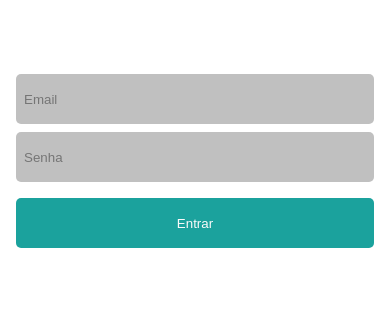
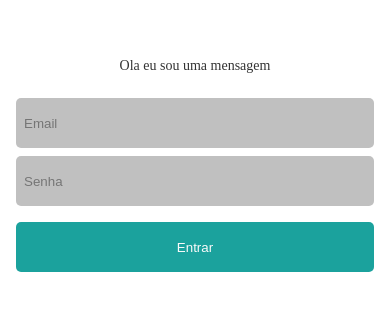
Before and after one commit to sergiomos/cake-boss, a React (Create React App) app in the folder packages/web/: page / in a window 390 px wide. Shown: the part 257-568 px from the top of the page. Built offline with nearby package versions, Linux system fonts and the light colour scheme; no server answers.

Commit message:
style: login mobile

```diff
--- a/packages/web/src/components/LoginForm/style.js
+++ b/packages/web/src/components/LoginForm/style.js
@@ -2,10 +2,6 @@ import styled from 'styled-components';
 
 export const Container = styled.div`
   width: 100%;
-  height: 100vh;
-  display: flex;
-  align-items: center;
-  justify-content: center;
 `;
 
 export const Form = styled.form`
--- a/packages/web/src/context/UserProvider.jsx
+++ b/packages/web/src/context/UserProvider.jsx
@@ -9,7 +9,7 @@ axios.defaults.baseURL = process.env.REACT_APP_API_URL || 'http://localhost:3333
 const UserProvider = ({ children }) => {
   const [email, setEmail] = useState('');
   const [password, setPassword] = useState('');
-  const [loginStatus, setLoginStatus] = useState('');
+  const [loginStatus, setLoginStatus] = useState(200);
 
   const [user, setUser] = useState({
     _id: '',
--- a/packages/web/src/pages/login/index.jsx
+++ b/packages/web/src/pages/login/index.jsx
@@ -3,9 +3,11 @@ import React, { useEffect, useState } from 'react';
 import useUserContext from '../../hooks/useUserContext';
 import LoginForm from '../../components/LoginForm';
 
+import { Container, Box, StatusMessage } from './style';
+
 const Login = () => {
   const { singIn, loginStatus, setLoginStatus } = useUserContext();
-  const [loginStatusMessage, setLoginStatusMessage] = useState('');
+  const [loginStatusMessage, setLoginStatusMessage] = useState('Ola eu sou uma mensagem');
 
   const handleUserLogin = async (userEmail, userPassword) => {
     setLoginStatus('loading');
@@ -23,19 +25,25 @@ const Login = () => {
   };
 
   useEffect(() => {
-    const time = 5000;
+    const time = 500055550;
     setTimeout(() => {
       setLoginStatusMessage('');
     }, time);
   }, [loginStatusMessage]);
 
   return (
-    <div>
-      {loginStatusMessage}
-      <LoginForm
-        handleUserLogin={handleUserLogin}
-      />
-    </div>
+    <Container>
+      <Box>
+        <StatusMessage
+          loginStatus={loginStatus}
+        >
+          {loginStatusMessage}
+        </StatusMessage>
+        <LoginForm
+          handleUserLogin={handleUserLogin}
+        />
+      </Box>
+    </Container>
   );
 };
 
--- /dev/null
+++ b/packages/web/src/pages/login/style.js
@@ -0,0 +1,31 @@
+import styled from 'styled-components';
+
+export const Container = styled.div`
+  width: 100%;
+  height: 100vh;
+  display: flex;
+  align-self: center;
+
+`;
+
+export const Box = styled.div`
+  width: 100%;
+  margin: auto;
+  align-self: center;
+`;
+
+export const StatusMessage = styled.strong`
+  width: 100%;
+
+  padding: 0.8rem 0;
+
+  margin-bottom: 1.6rem;
+  opacity: 80%;
+
+  font-size: 1.4rem;
+  font-weight: 400;
+
+  text-align: center;
+  display: ${({ loginStatus }) => (loginStatus === 'loading' || !loginStatus ? 'none' : 'block')};
+
+`;
--- a/packages/web/src/styles/globalStyles.js
+++ b/packages/web/src/styles/globalStyles.js
@@ -13,6 +13,7 @@ const GlobalStyle = createGlobalStyle`
 
   body {
     padding: 0 1.6rem;
+    font-size: 1.6rem;
   }
 `;
 
```
